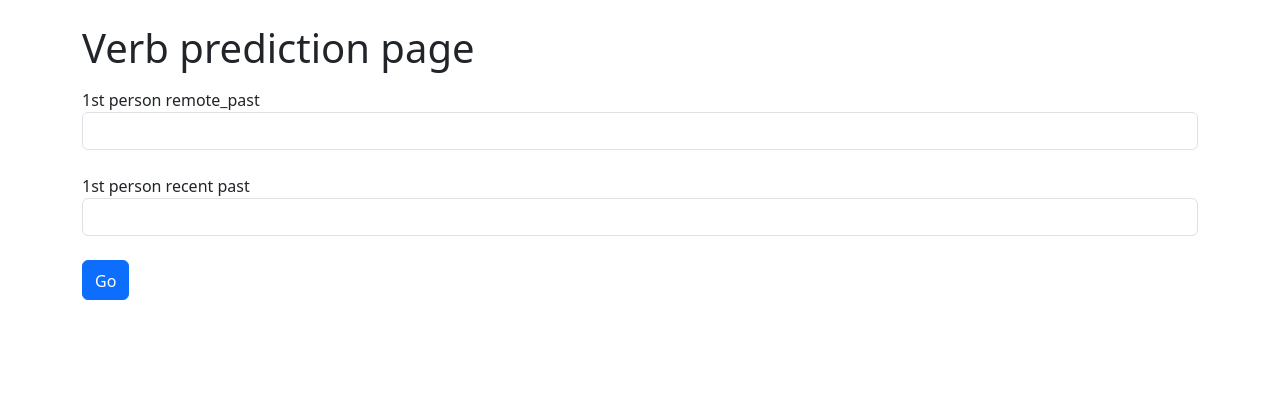
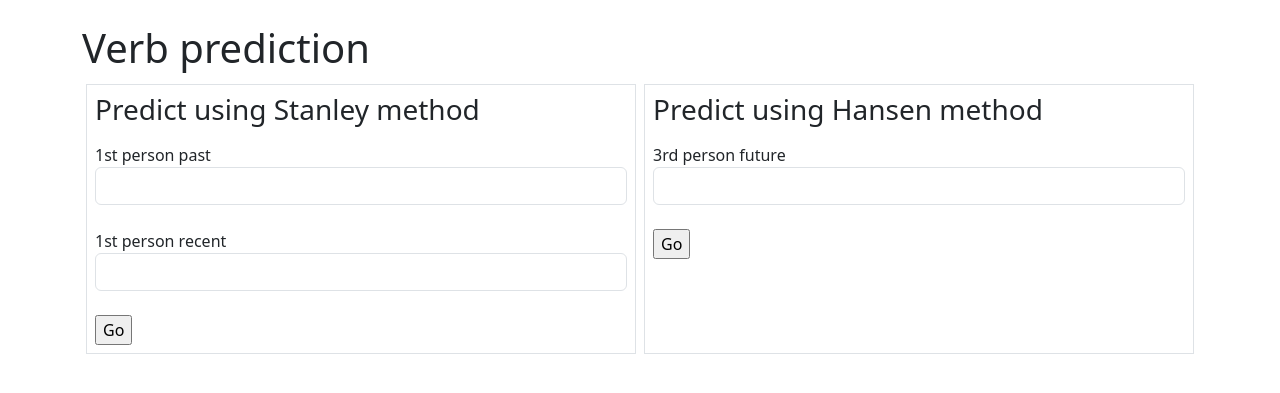
Before and after one commit to stevetasticsteve/kovol-services, a Flask app: page /verbs/prediction in a window 1280 px wide. Shown: the part 56-449 px from the top of the page. Run offline with Flask 2, Linux system fonts and the light colour scheme; parts of the project's set-up code (start-up, migrations or seed data) failed here and were passed over; some libraries are stand-ins or nearby versions.

Commit message:
Updated verb predcit to use both rulesets

```diff
--- a/app.py
+++ b/app.py
@@ -51,12 +51,24 @@ def phonemics():
 @app.route("/verbs/prediction", methods=["GET", "POST"])
 def verb_prediction():
     verb = None
-    form = VerbPredictionForm()
-    if form.validate_on_submit():
-        first_remote_past = form.first_remote_past.data
-        first_recent_past = form.first_recent_past.data
-        verb = PredictedKovolVerb(first_remote_past, first_recent_past)
-    return render_template("verbs/verb_prediction.html", form=form, verb=verb)
+    stanley_form = StanleyVerbPredictionForm()
+    hansen_form = HansenVerbPredictionForm()
+
+    if stanley_form.stanley_submit.data and stanley_form.validate_on_submit():
+        past_1s = stanley_form.first_remote_past.data
+        recent_1s = stanley_form.first_recent_past.data
+        verb = PredictedKovolVerb(past_1s, recent_1s)
+
+    if hansen_form.hansen_submit.data and hansen_form.validate_on_submit():
+        future_3p = hansen_form.future_3p.data
+        verb = HansenPredictedKovolVerb(future_3p)
+
+    return render_template(
+        "verbs/verb_prediction.html",
+        stanley_form=stanley_form,
+        hansen_form=hansen_form,
+        verb=verb,
+    )
 
 
 @app.route("/verbs")
@@ -149,17 +161,23 @@ class PhonemicsForm(FlaskForm):
     submit = SubmitField("Submit")
 
 
-class VerbPredictionForm(FlaskForm):
-    first_remote_past = TextField("1st person remote_past", validators=[DataRequired()])
-    first_recent_past = TextField("1st person recent past", validators=[DataRequired()])
-    submit = SubmitField("Submit")
+class StanleyVerbPredictionForm(FlaskForm):
+    first_remote_past = TextField("1st person past", validators=[DataRequired()])
+    first_recent_past = TextField("1st person recent", validators=[DataRequired()])
+    stanley_submit = SubmitField("Go")
+
+
+class HansenVerbPredictionForm(FlaskForm):
+    future_3p = TextField("3rd person future", validators=[DataRequired()])
+    hansen_submit = SubmitField("Go")
 
 
 class PredictionSelectionForm(FlaskForm):
-    radio = RadioField("Label", choices=[
-        ("Hansen", "Hansen prediction"), ("Stanley", "Stanley prediction")],
-        default="Hansen")
-
+    radio = RadioField(
+        "Label",
+        choices=[("Hansen", "Hansen prediction"), ("Stanley", "Stanley prediction")],
+        default="Hansen",
+    )
 
 
 if __name__ == "__main__":
--- a/templates/verbs/verb_prediction.html
+++ b/templates/verbs/verb_prediction.html
@@ -2,23 +2,46 @@
 
 {% block content %}
 
-<h1 class="pt-3">Verb prediction page</h1>
+<h1 class="pt-3">Verb prediction</h1>
 
+<div class="container">
+    <div class="row">
+        <div class="col border p-2 m-1">
+            <h3>Predict using Stanley method</h3>
             <form class="pt-2" method="POST">
-    {{ form.csrf_token }}
+                {{ stanley_form.csrf_token }}
                 <div class="form-group">
-        {{ form.first_remote_past.label }} {{ form.first_remote_past(class_="form-control") }}
+                    {{ stanley_form.first_remote_past.label }} {{ stanley_form.first_remote_past(class_="form-control") }}
                     <br>
-        {{ form.first_recent_past.label }} {{ form.first_recent_past(class_="form-control") }}
+                    {{ stanley_form.first_recent_past.label }} {{ stanley_form.first_recent_past(class_="form-control") }}
                     <br>
-        <input type="submit" value="Go" class="btn btn-primary pt-2">
+                    <!-- <input type="submit" class="btn btn-primary pt-2"> -->
+                    {{ stanley_form.stanley_submit }}
+                    <!-- <input type="submit" name="stanley_submit" value="stanley_submit"> -->
                 </div>
             </form>
+        </div>
+        <div class="col border p-2 m-1">
+            <h3>Predict using Hansen method</h3>
+            <form class="pt-2" method="POST">
+                {{ hansen_form.csrf_token }}
+                <div class="form-group">
+                    {{ hansen_form.future_3p.label }} {{ hansen_form.future_3p(class_="form-control") }}
+                    <br>
+                    <!-- <input type="submit" class="btn btn-primary pt-2"> -->
+                    <!-- <input type="submit" name="hansen_submit" value="hansen_submit"> -->
+                    {{ hansen_form.hansen_submit }}
+                </div>
+            </form>
+        </div>
+    </div>
+</div>
 
+<div class="container-fluid">
     {% if verb %}
-{{verb}}
-<h3 class="pt-3">Predicted verb:</h3>
+    <br>
     {% include 'verbs/paradigm.html' %}
     {% endif %}
 
     {% endblock %}
+</div>
```
Lines whose indentation alone changed are shown as unchanged.
